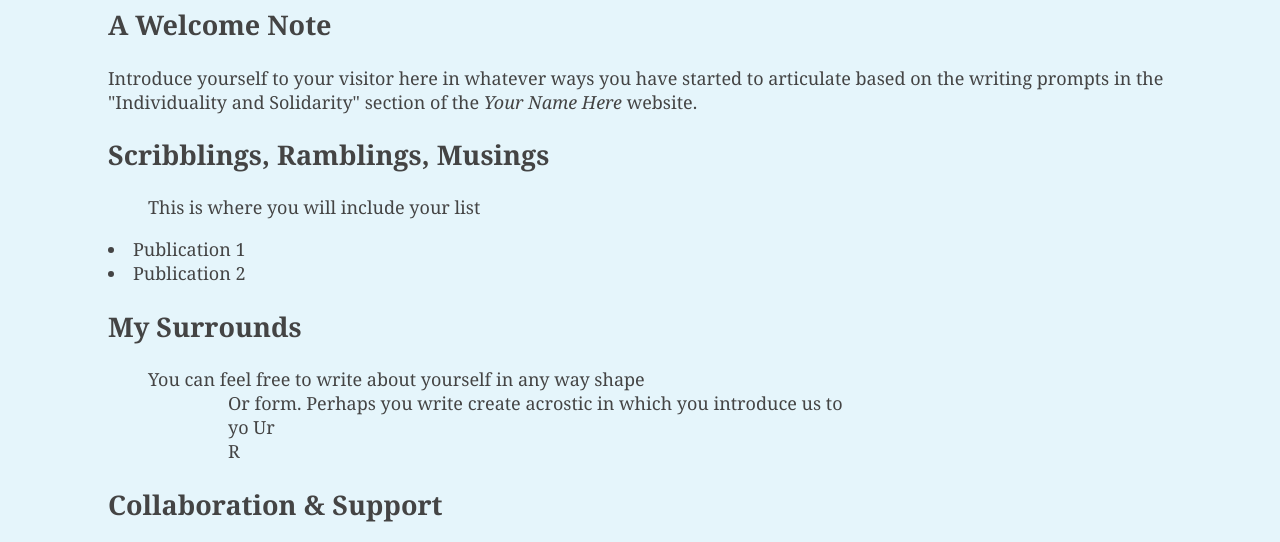
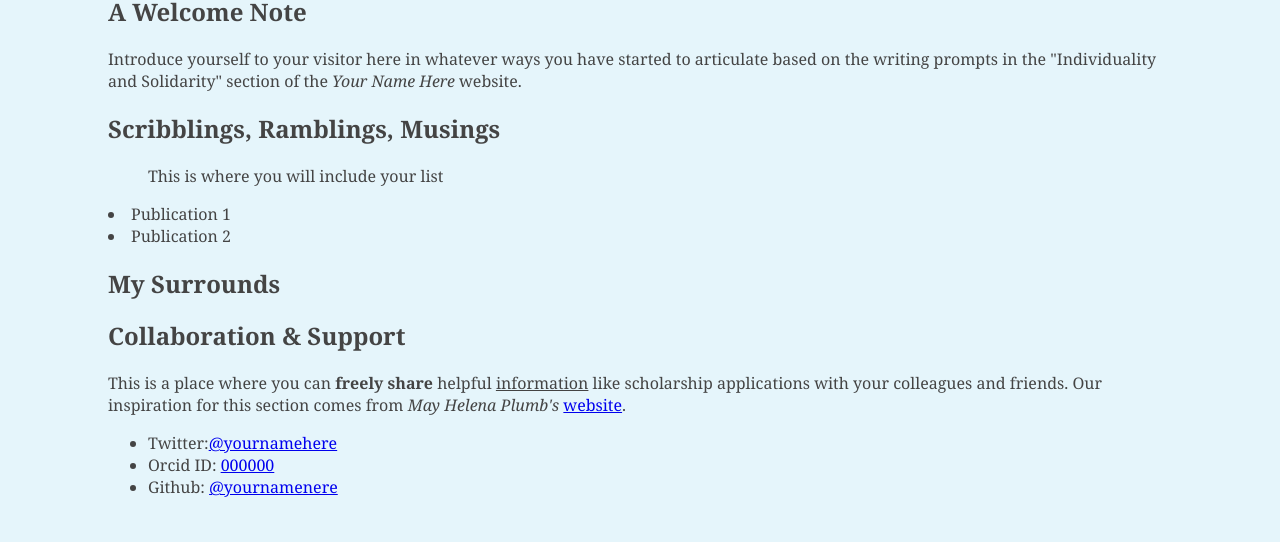
Before and after one commit to scholarslab/yournamehere-template, a plain HTML site: page index.html in a window 1280 px wide. Shown: the part 121-663 px from the top of the page. Drawn offline with Linux system fonts and the light colour scheme.

Commit message:
deleted from my surrounds

```diff
--- a/index.html
+++ b/index.html
@@ -23,10 +23,6 @@
 
     <section id="surrounds">
         <h2>My Surrounds</h2>
-        <ol>You can feel free to write about yourself in any way shape <ol>
-        <ol>Or form. Perhaps you write create acrostic in which you introduce us to </ol>
-        <ol>yo Ur</ol>
-        <ol>R</ol>
     </section>
 
     <section id="collaboration">
--- a/style.css
+++ b/style.css
@@ -2,7 +2,7 @@ html {
 
     font-family: georgia, serif;
     color: #444;
-    font-size: 18px;
+    font-size: 16px;
     background-color: rgba(214, 239, 250, 0.616);
     padding: 30px 100px;
 
```
